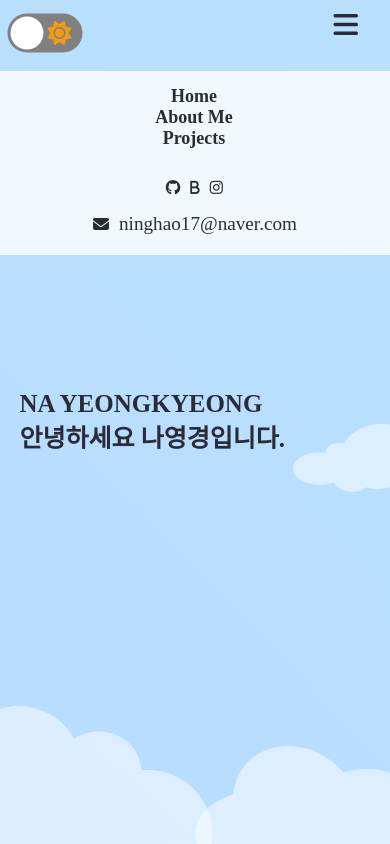
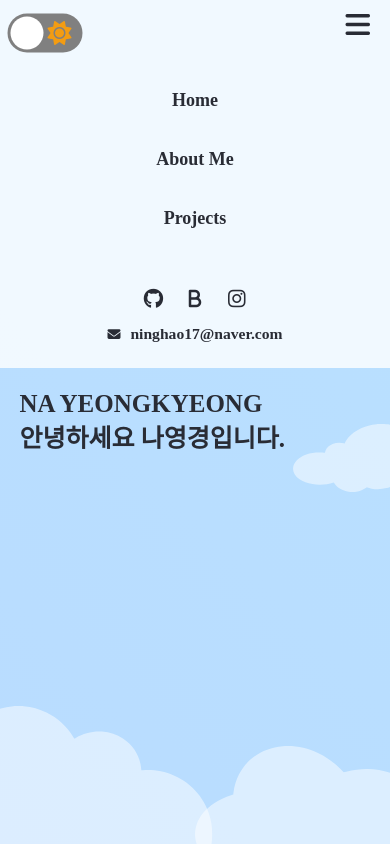
Before and after one commit to na-yk/portfolio, a plain HTML site: page index.html in a window 390 px wide. Both pictures are taken after a click on the link 345 px from the left and 26 px from the top of the page. Shown: the top 844 px of the page. Drawn offline with Linux system fonts and the light colour scheme; a web font is replaced by a local one.

Commit message:
220623 update modify mobile-contact design

```diff
--- a/app.js
+++ b/app.js
@@ -28,7 +28,6 @@ closeBtn.addEventListener('click', function(){
 // 모바일/태블릿 navbar
 const toggleBtn = document.querySelector('.navbar-toggleBtn');
 const navright = document.querySelector('.navbar-right');
-const navmain = document.querySelector('.navbar-main');
 
 toggleBtn.addEventListener('click',function(){
     navright.classList.toggle('active');
--- a/css/scss/mixin.scss
+++ b/css/scss/mixin.scss
@@ -6,25 +6,27 @@
         @media only screen and (max-width: ($tabletSize)){@content;}
     }
     @else if $media == tablet{
-        @media only screen and (min-width: ($tabletSize)) and (max-width: $pcSize) {@content;}
+        @media only screen and (min-width: ($tabletSize+1)) and (max-width: $pcSize) {@content;}
     }
     @else if $media == pc{
-        @media only screen and (min-width: ($pcSize)){@content;}
+        @media only screen and (min-width: ($pcSize+1)){@content;}
     }
 }
 
 .navbar-main{
     @include respond-to(mobile){
         flex-direction:column;
+        background-color: rgba(255,255,255,0.8);
     }
     @include respond-to(tablet){
         flex-direction:column;
+        background-color: rgba(255,255,255,0.8);
     }
     @include respond-to(pc){
         background-color:transparent;
     }
+}
 
-}
 .navbar-left{
     @include respond-to(mobile){
         padding-top: 20px;
@@ -36,19 +38,23 @@
 .navbar-right{
     @include respond-to(mobile){
         flex-direction:column;
+        justify-content: space-between;
         align-items: center;
-        margin-top:25px;
-        padding-bottom:20px;
+        padding:30px 0px 25px 0px;
+        position:absolute;
+        top:60px;
         background-color: rgba(255,255,255,0.8);
         width:100vw;
+        height:30vh;
     }
     @include respond-to(tablet){
-        flex-direction:column;
+        position:absolute;
+        top:60px;
         align-items: center;
-        margin-top:25px;
-        padding-bottom:20px;
+        padding:30px 0px 30px 0px;
         background-color: rgba(255,255,255,0.8);
         width:100vw;
+        height: 18vh;
     }
     @include respond-to(pc){
         display:flex;
@@ -57,31 +63,64 @@
 .menu{
     @include respond-to(mobile){
         flex-direction:column;
+        justify-content: space-between;
         align-items: center;
         font-size:15px;
+        flex-basis:55%;
+        margin:0px 0px 0px 0px;
     }
     @include respond-to(tablet){
         flex-direction:column;
         align-items: center;
         font-size:20px;
-        width: 40%;
+        flex-basis: 40%;
+        margin:0px 0px 0px 0px;
+        height:100%;
+        justify-content: space-evenly;
+    }
+}
+.menu-item{
+    @include respond-to(mobile){
+        margin-top:5px;
+    }
+    @include respond-to(tablet){
+        margin-top:5px;
     }
 }
 .mobile-contact{
     @include respond-to(tablet){
-        width:40%;
+        flex-basis:40%;
     }
 
     @include respond-to(pc){
         display:none;
     }
 }
+.mobile-contact-items{
+    @include respond-to(mobile){
+        width:70%;
+    }
+    @include respond-to(tablet){
+        width:70%;
+    }
+}
 .mobile-contact-items a{
     @include respond-to(mobile){
-        font-size: 15px;
+        font-size: 20px;
+        display:flex;
+        justify-content:center;
+        margin-right:0px;
     }
     @include respond-to(tablet){
-        font-size: 24px;
+        font-size: 30px;
+        display:flex;
+        justify-content:center;
+        margin-right:0px;
+    }
+}
+.mobile-contact-mail{
+    @include respond-to(mobile){
+        font-size: 13px;
     }
 }
 .contact-label{
@@ -97,7 +136,14 @@
         display:none;
     }
 }
-
+.contact{
+    @include respond-to(mobile){
+        display:none;
+    }
+    @include respond-to(tablet){
+        display:none;
+    }
+}
 .about-details{
     @include respond-to(mobile){
         flex-direction:column;
--- a/css/scss/variable.scss
+++ b/css/scss/variable.scss
@@ -1,6 +1,6 @@
 // media
 $mobileSize : 320px;
 
-$tabletSize : 768px;
+$tabletSize : 767px;
 
-$pcSize : 1024px;
+$pcSize : 1023px;
--- a/css/style.css
+++ b/css/style.css
@@ -57,7 +57,7 @@ body.dark .contact-items a{
     color: rgb(230, 230, 230);
 }
 body.dark .navbar-main{
-    background-color: rgba(41,44,53);
+    background-color: rgba(41,44,53,0.8);
 }
 body.dark .navbar-right{
     background-color: rgba(41,44,53,0.8);
@@ -75,7 +75,7 @@ body.dark .navbar-toggleBtn{
     position:fixed;
     width: 100vw;
     margin: 0px;
-    height: 80px;
+    height: 60px;
     z-index:4;
     background-color: transparent;
 }
@@ -143,7 +143,6 @@ body.dark .navbar-toggleBtn{
 .menu-item{
     display: inline;
     font-family: 'GmarketSansLight';
-    /* color: white; */
     padding:8px;
     text-decoration: none;
     font-weight: bold;
@@ -172,6 +171,8 @@ body.dark .navbar-toggleBtn{
     display:flex;
     justify-content: center;
     width:50%;
+    font-family: 'GmarketSansLight';
+    font-weight: bold;
 }
 .mobile-contact-mail i{
     display:flex;
@@ -181,7 +182,7 @@ body.dark .navbar-toggleBtn{
 /* 토글 메뉴 버튼 영역 */
 .navbar-toggleBtn{
     position:absolute;
-    right: 32px;
+    right: 20px;
     top:10px;
     font-size:28px;
     color:#292C35;
@@ -192,6 +193,7 @@ body.dark .navbar-toggleBtn{
 .navbar-right.active{
     display:flex;
 }
+
 /* contact 버튼 영역 */
 .contact-label{
     display: flex;
--- a/index.html
+++ b/index.html
@@ -119,8 +119,8 @@
         </div>
         <div class="about-container">
             <div class="about-major">
-                <p>중앙대학교 산업보안학/소프트웨어 전공<br>
-                   <br>더 나은 세상을 만드는 데 보탬이 되고자 배워가는 중입니다. 감사합니다.
+                <p>
+                    중앙대학교 산업보안학/소프트웨어 전공<br>
                 </p>
             </div>
             <div class="about-details">
@@ -132,13 +132,13 @@
                                 <div class="study">
                                     <div class="study-name">HTML</div>
                                     <div class="study-bar">
-                                        <meter min="0" max="100" value="30" low="30" high="70"></meter>
+                                        <meter min="0" max="100" value="50" low="30" high="70"></meter>
                                     </div>
                                 </div>
                                 <div class="study">
                                     <div class="study-name">CSS</div>
                                     <div class="study-bar">
-                                        <meter min="0" max="100" value="30" low="30" high="70"></meter>
+                                        <meter min="0" max="100" value="50" low="30" high="70"></meter>
                                     </div>
                                 </div>
                                 <div class="study">
@@ -182,10 +182,6 @@
                                     <i class="fa-solid fa-money-bill-trend-up"></i>
                                     <span>Financial DT/Security</span>
                                 </div>
-                                <div class="interest-item">
-                                    <i class="fa-solid fa-memory"></i>
-                                    <span>Digital Forensic</span>
-                                </div>
                             </div>
                         </div>
                     </div>
```
Also changed, not shown: css/scss/mixin.css, 1 other file.
